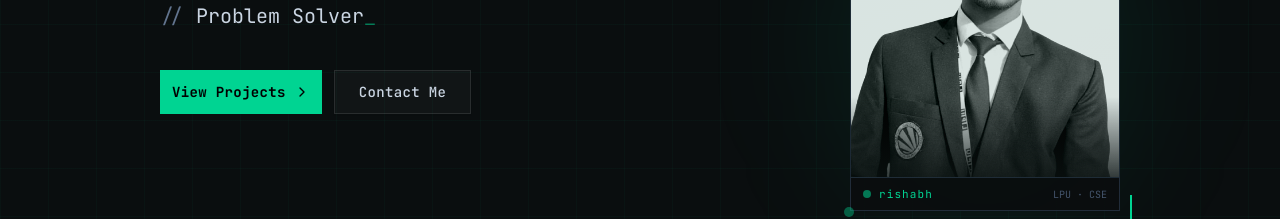
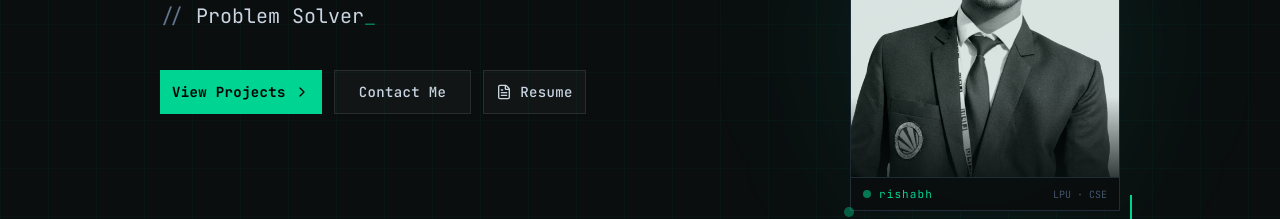
Before and after one commit to rishabh-ydv23/rishabh-portfolio, a Next.js app: page / in a window 1280 px wide. Shown: the part 360-579 px from the top of the page. Built offline with nearby package versions, Linux system fonts and the light colour scheme.

Commit message:
feat: add resume/cv button with google drive link

```diff
--- a/src/app/page.tsx
+++ b/src/app/page.tsx
@@ -428,6 +428,15 @@ export default function Home() {
                 >
                   <a href="#contact">Contact Me</a>
                 </Button>
+                <Button
+                  asChild
+                  variant="outline"
+                  className="border-slate-600 text-slate-300 hover:border-emerald-400 hover:text-emerald-400 bg-transparent rounded-none px-6 h-11 text-sm tracking-wide transition-all gap-2"
+                >
+                  <a href="https://docs.google.com/document/d/1FiwIMMx5VnvLdUpMgC-XZovc_bzwvXkL/edit" target="_blank">
+                    <FileText size={16} /> Resume
+                  </a>
+                </Button>
               </motion.div>
             </div>
 
```
